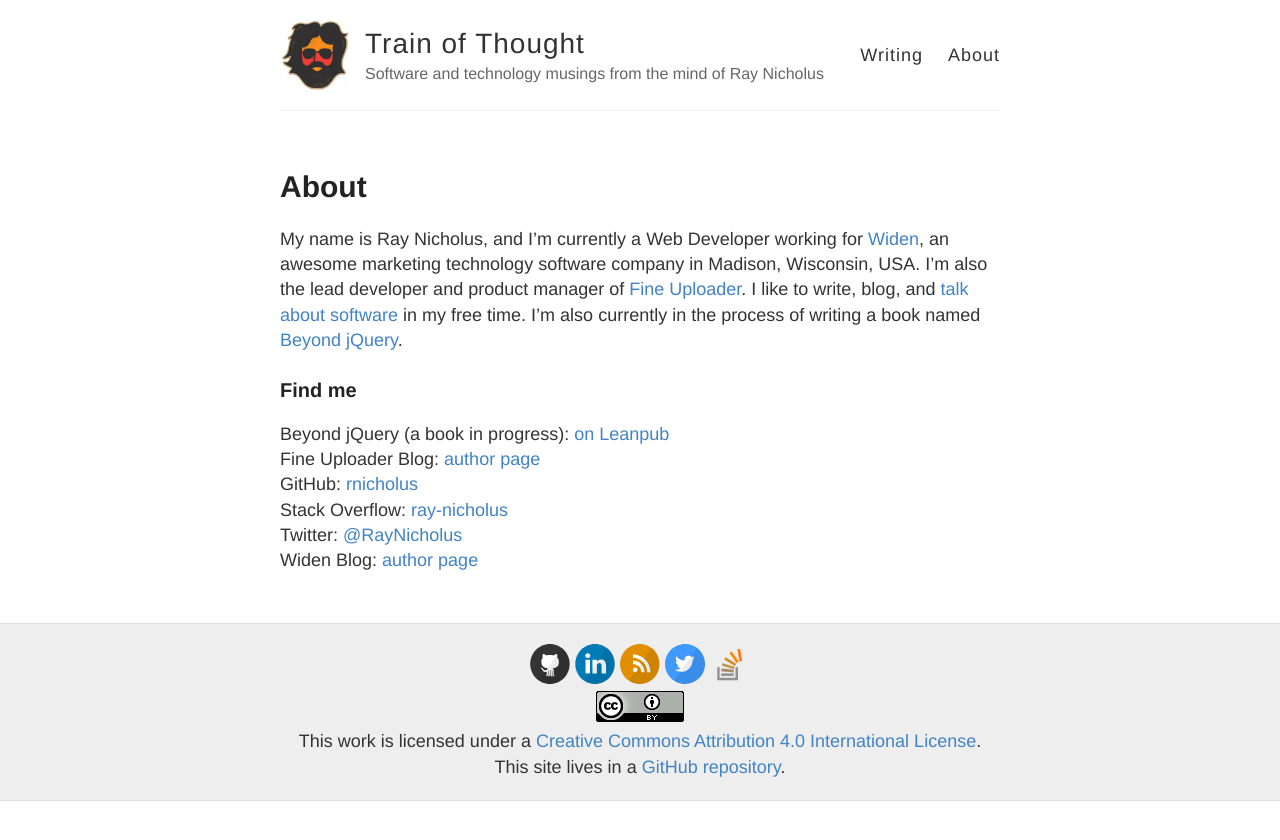
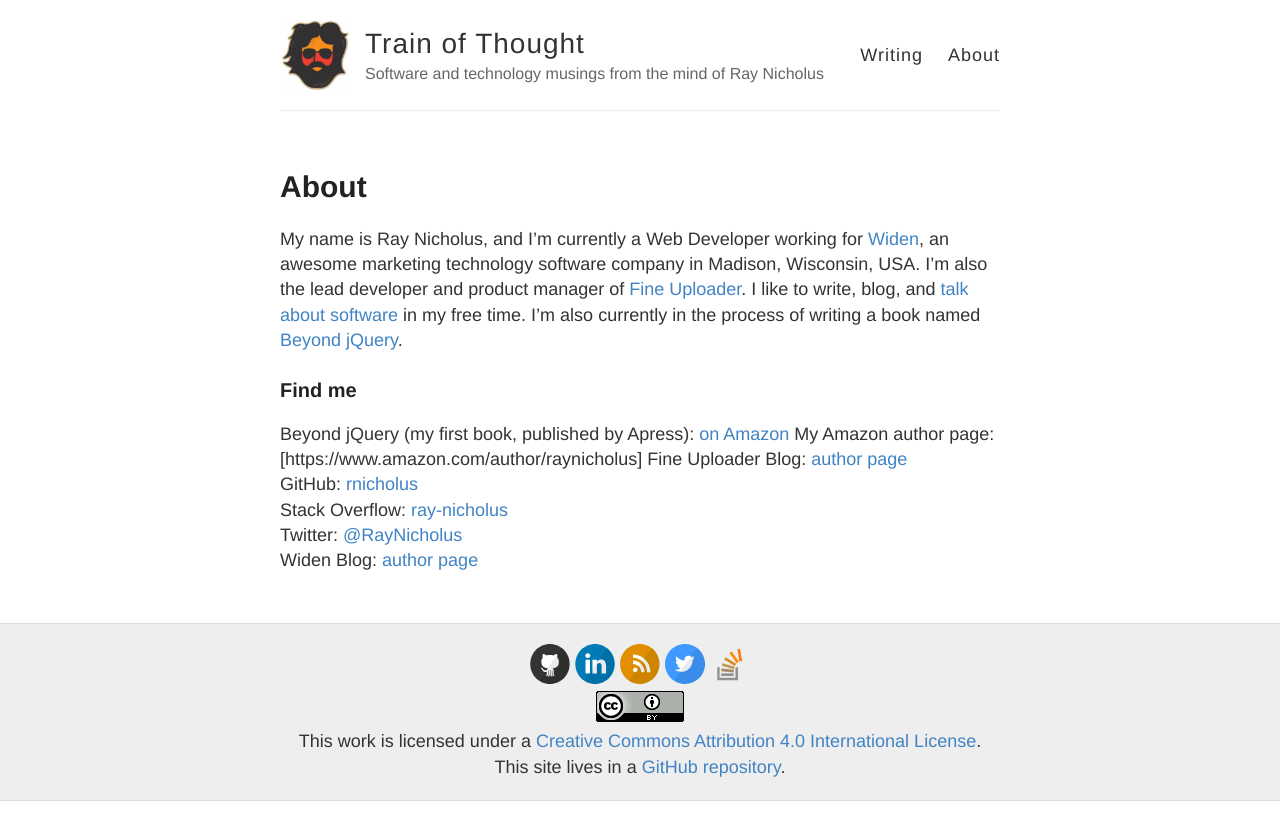
Before and after one commit to rnicholus/raynicholus.com, a Jekyll site: the page built from about.md, in a window 1280 px wide. Shown: the top 840 px of the page. Built offline with Jekyll 4.4.1, drawn with Linux system fonts in a browser that asks for light colours.

Commit message:
amazon links

```diff
--- a/about.md
+++ b/about.md
@@ -11,7 +11,8 @@
 in my free time. I'm also currently in the process of writing a book named [Beyond jQuery](https://leanpub.com/beyondjquery).
 
 ### Find me
-Beyond jQuery (a book in progress): [on Leanpub](https://leanpub.com/beyondjquery)
+Beyond jQuery (my first book, published by Apress): [on Amazon](https://amzn.com/1484222342)
+My Amazon author page: [https://www.amazon.com/author/raynicholus]
 Fine Uploader Blog: [author page](http://blog.fineuploader.com/author/rnicholus/)
 GitHub: [rnicholus](https://github.com/rnicholus)
 Stack Overflow: [ray-nicholus](http://stackoverflow.com/users/486979/ray-nicholus)
```
